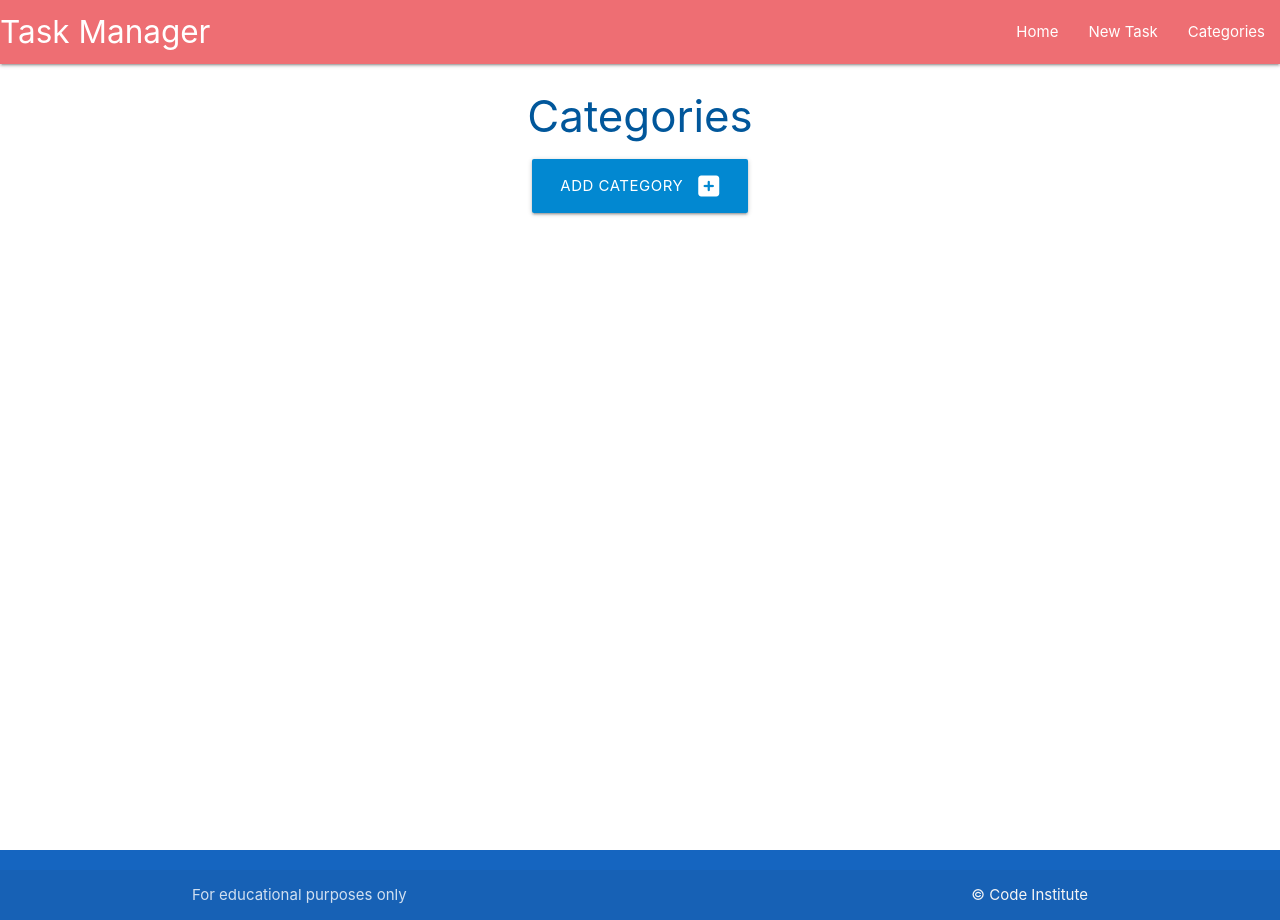
After one commit to Caitriona71/Flask-SQLAlchemy-Task-Manager2cb, a Flask app: page /categories in a window 1280 px wide. The commit adds this page. Run offline with Flask 2, Linux system fonts and the light colour scheme.

Commit message:
Create categories

```diff
--- a/taskmanager/__init__.py
+++ b/taskmanager/__init__.py
@@ -2,7 +2,7 @@ import os
 from flask import Flask
 from flask_sqlalchemy import SQLAlchemy
 if os.path.exists("env.py"):
-    import env # noqa
+    import env  # noqa
 
 
 app = Flask(__name__)
--- a/taskmanager/routes.py
+++ b/taskmanager/routes.py
@@ -1,7 +1,23 @@
-from flask import render_template
+from flask import render_template, request, redirect, url_for
 from taskmanager import app, db
 from taskmanager.models import Category, Task
+
 
 @app.route("/")
 def home():
     return render_template("tasks.html")
+
+
+@app.route("/categories")
+def categories():
+    return render_template("categories.html")
+
+
+@app.route("/add_category", methods=["GET", "POST"])
+def add_category():
+    if request.method == "POST":
+        category = Category(category_name=request.form.get("category_name"))
+        db.session.add(category)
+        db.session.commit()
+        return redirect(url_for("categories"))
+    return render_template("add_category.html")
--- a/taskmanager/templates/base.html
+++ b/taskmanager/templates/base.html
@@ -4,8 +4,11 @@
     <meta charset="UTF-8">
     <meta http-equiv="X-UA-Compatible" content="IE=edge">
     <meta name="viewport" content="width=device-width, initial-scale=1.0">
-    <link rel="stylesheet" href="https://cdnjs.cloudflare.com/ajax/libs/font-awesome/6.2.1/css/all.min.css" integrity="sha512-MV7K8+y+gLIBoVD59lQIYicR65iaqukzvf/nwasF0nqhPay5w/9lJmVM2hMDcnK1OnMGCdVK+iQrJ7lzPJQd1w==" crossorigin="anonymous" referrerpolicy="no-referrer"/>
-    <link rel="stylesheet" href="https://cdnjs.cloudflare.com/ajax/libs/materialize/1.0.0/css/materialize.min.css" type="text/css">
+    <link rel="stylesheet" href="https://cdnjs.cloudflare.com/ajax/libs/font-awesome/6.2.1/css/all.min.css"
+        integrity="sha512-MV7K8+y+gLIBoVD59lQIYicR65iaqukzvf/nwasF0nqhPay5w/9lJmVM2hMDcnK1OnMGCdVK+iQrJ7lzPJQd1w=="
+        crossorigin="anonymous" referrerpolicy="no-referrer">
+    <link rel="stylesheet" href="https://cdnjs.cloudflare.com/ajax/libs/materialize/1.0.0/css/materialize.min.css"
+        type="text/css">
     <link rel="stylesheet" href="{{ url_for('static', filename='css/style.css') }}" type="text/css">
     <title>Task Manager</title>
 </head>
@@ -14,12 +17,13 @@
         <!-- top navbar -->
         <nav>
             <div class="light-blue darken-1">
+                <div class="nav-wrapper">
                 <a href="{{ url_for('home') }}" class="brand-logo">Task Manager</a>
                 <a href="#" data-target="mobile-demo" class="sidenav-trigger"><i class="fas fa-bars"></i></a>
                 <ul class="right hide-on-med-and-down">
                 <li><a href="{{ url_for('home') }}">Home</a></li>
                 <li><a href="">New Task</a></li>
-                <li><a href="">Categories</a></li>
+                <li><a href="{{ url_for('categories') }}">Categories</a></li>
               </ul>
               </div>
           </nav>
@@ -27,7 +31,7 @@
           <ul class="sidenav" id="mobile-demo">
               <li><a href="{{ url_for('home') }}">Home</a></li>
               <li><a href="">New Task</a></li>
-            <li><a href="">Categories</a></li>
+              <li><a href="{{ url_for('categories') }}">Categories</a></li>
           </ul>
     </header>
 
@@ -40,7 +44,6 @@
         <div class="footer-copyright">
           <div class="container">
             For educational purposes only
-          © 2014 Copyright Text
           <a class="grey-text text-lighten-4 right" href="https://codeinstitute.net" target="_blank">&copy; Code Institute</a>
           </div>
         </div>
--- /dev/null
+++ b/taskmanager/templates/categories.html
@@ -0,0 +1,14 @@
+{% extends "base.html" %}
+{% block content %}
+
+<h3 class="light-blue-text text-darken-4 center-align">Categories</h3>
+
+<div class="row">
+    <div class="col s12 center-align">
+        <a href="{{ url_for('add_category') }}" class="btn-large light-blue darken-2">
+            Add Category <i class="fas fa-plus-square right"></i>
+        </a>
+    </div>
+</div>
+
+{% endblock %}
--- a/taskmanager/templates/tasks.html
+++ b/taskmanager/templates/tasks.html
@@ -1,5 +1,6 @@
 {% extends "base.html" %}
 {% block content %}
+
+<h3 class="light-blue-text text-darken-4 center-align">Tasks</h3>
+
 {% endblock %}
-
-<h3 class="h3.light-blue-text.text-darken-4 center-align">Tasks</h3>
```
Also changed, not shown: taskmanager/models.py (+14 -9 lines), taskmanager/templates/add_category.html (added, +28 -0 lines). Lines whose indentation alone changed are shown as unchanged.
